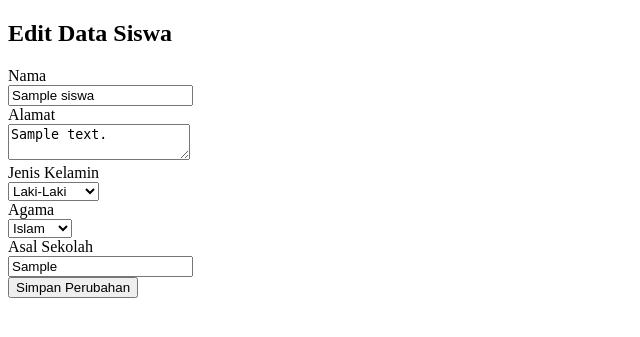
After one commit to andin01/VSGA_JWD_C_Andini_Putri, a PHP site: page /Pertemuan12/edit_siswa.php?id=1 in a window 1280 px wide. The commit adds this page. Shown: the top 337 px of the page, without its empty margins (0-640 px from the left). Run offline with PHP 8.4, Linux system fonts and the light colour scheme; tables that the repository leaves empty or names only in its code hold one stand-in row (values such as "Sample post").

Commit message:
project4 CRUD

```diff
--- /dev/null
+++ b/Pertemuan12/edit_siswa.php
@@ -0,0 +1,58 @@
+<?php
+include 'koneksi.php';
+
+if (isset($_POST['btn'])) {
+    $id = $_POST['id'];
+    $nama = $_POST['nama'];
+    $alamat = $_POST['alamat'];
+    $jk = $_POST['jk'];
+    $agama = $_POST['agama'];
+    $asal_sekolah = $_POST['asal_sekolah'];
+
+    $sql = "UPDATE siswa SET nama='$nama', alamat='$alamat', jk='$jk', agama='$agama', asal_sekolah='$asal_sekolah' WHERE id=$id";
+    $result = mysqli_query($koneksi, $sql);
+
+    if ($result) {
+        header("location:index.php");
+    }
+} else {
+    $id = $_GET['id'];
+    $sql = "SELECT * FROM siswa WHERE id=$id";
+    $result = mysqli_query($koneksi, $sql);
+    $data = mysqli_fetch_assoc($result);
+}
+?>
+
+<!DOCTYPE html>
+<html>
+<head>
+    <title>Edit Data Siswa</title>
+</head>
+<body>
+    <h2>Edit Data Siswa</h2>
+    <form method="POST">
+        <input type="hidden" name="id" value="<?php echo $data['id']; ?>">
+        <label>Nama</label><br>
+        <input type="text" name="nama" value="<?php echo $data['nama']; ?>"><br>
+        <label>Alamat</label><br>
+        <textarea name="alamat"><?php echo $data['alamat']; ?></textarea><br>
+        <label>Jenis Kelamin</label><br>
+        <select class="form-select" name="jk">
+            <option value="Laki-Laki" <?php if ($data['jk'] == 'Laki-Laki') echo 'selected'; ?>>Laki-Laki</option>
+            <option value="Perempuan" <?php if ($data['jk'] == 'Perempuan') echo 'selected'; ?>>Perempuan</option>
+        </select><br>
+        <label>Agama</label><br>
+        <select class="form-select" name="agama">
+            <option value="Islam" <?php if ($data['agama'] == 'Islam') echo 'selected'; ?>>Islam</option>
+            <option value="Kristen" <?php if ($data['agama'] == 'Kristen') echo 'selected'; ?>>Kristen</option>
+            <option value="Katolik" <?php if ($data['agama'] == 'Katolik') echo 'selected'; ?>>Katolik</option>
+            <option value="Hindu" <?php if ($data['agama'] == 'Hindu') echo 'selected'; ?>>Hindu</option>
+            <option value="Budha" <?php if ($data['agama'] == 'Budha') echo 'selected'; ?>>Budha</option>
+        </select><br>
+        <label>Asal Sekolah</label><br>
+        <input type="text" name="asal_sekolah" value="<?php echo $data['asal_sekolah']; ?>"><br>
+
+        <button type="submit" name="btn">Simpan Perubahan</button>
+    </form>
+</body>
+</html>
```
Also changed, not shown: Pertemuan12/hapus_siswa.php (added, +13 -0 lines), Pertemuan12/index.php (+12 -4 lines).
